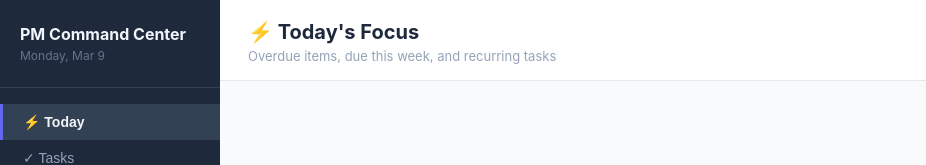
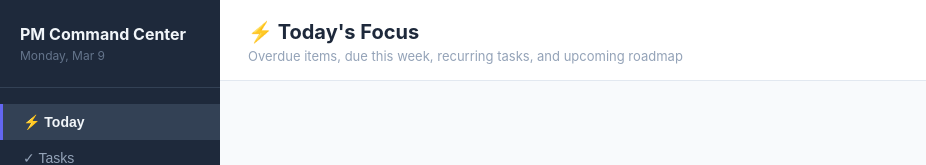
Before and after one commit to gwenlemming-creator/pm-tool, a React (Vite) app in the folder app/: page / in a window 1280 px wide. Shown: the top 165 px of the page, without its empty margins (0-926 px from the left). Built offline with nearby package versions, Linux system fonts and the light colour scheme.

Commit message:
fix: correct today tab roadmap preview logic and code quality

```diff
--- a/app/src/App.jsx
+++ b/app/src/App.jsx
@@ -440,23 +440,15 @@ function TodayView({ data, onToggle, onDelete }) {
   const weekAgenda = data.agenda.filter(a=>!a.discussed&&isDueThisWeek(a.due));
   const recurringDue = data.recurring.filter(r=>r.lastDone!==today);
 
-  function upcomingMonths() {
-    const now = new Date();
-    const months = [];
-    for (let i = 0; i < 3; i++) {
-      const d = new Date(now.getFullYear(), now.getMonth() + i, 1);
-      months.push(`${d.getFullYear()}-${String(d.getMonth()+1).padStart(2,"0")}`);
-    }
-    return months;
-  }
-  const upcoming = upcomingMonths();
+  const now2 = new Date();
+  const upcoming = Array.from({length:3}, (_,i) => { const d = new Date(now2.getFullYear(), now2.getMonth()+i, 1); return `${d.getFullYear()}-${String(d.getMonth()+1).padStart(2,"0")}`; });
   const upcomingRoadmap = data.roadmap.filter(r => !r.added && r.targetMonth && upcoming.includes(r.targetMonth));
 
   const overdueAll = [...overdueTasks.map(t=>({...t,_type:"task"})),...overdueAgenda.map(a=>({...a,_type:"agenda"}))].sort((a,b)=>daysDiff(a.due)-daysDiff(b.due));
   const weekAll = [...weekTasks.map(t=>({...t,_type:"task"})),...weekAgenda.map(a=>({...a,_type:"agenda"}))].sort((a,b)=>daysDiff(a.due)-daysDiff(b.due));
   const sourceLabel = t=>t._type==="task"?"Task":"1:1 Agenda";
 
-  if (overdueAll.length+weekAll.length+recurringDue.length===0) return (
+  if (overdueAll.length+weekAll.length+recurringDue.length+upcomingRoadmap.length===0) return (
     <div style={{ textAlign:"center", padding:"64px 0" }}>
       <div style={{ fontSize:40, marginBottom:16 }}>🎉</div>
       <div style={{ fontSize:16, fontWeight:600, color:"#1e293b", marginBottom:8 }}>You're all caught up!</div>
@@ -477,7 +469,7 @@ function TodayView({ data, onToggle, onDelete }) {
               <span style={{ background:"#ede9fe", color:"#7c3aed", fontSize:11, padding:"2px 8px", borderRadius:6, fontWeight:500, flexShrink:0 }}>
                 {formatMonth(r.targetMonth)}
               </span>
-              {r.notes && <span style={{ fontSize:12, color:"#94a3b8", flexShrink:0, maxWidth:200, overflow:"hidden", textOverflow:"ellipsis", whiteSpace:"nowrap" }}>{r.notes}</span>}
+              {r.notes && <span title={r.notes} style={{ fontSize:12, color:"#94a3b8", flexShrink:0, maxWidth:200, overflow:"hidden", textOverflow:"ellipsis", whiteSpace:"nowrap" }}>{r.notes}</span>}
             </div>
           ))}
         </Section>
@@ -627,7 +619,7 @@ export default function App() {
           <div style={{ display:"flex", alignItems:"center", justifyContent:"space-between", marginBottom:active==="Today"||active==="Notes"?0:16 }}>
             <div>
               <h1 style={{ margin:0, fontSize:20, fontWeight:700, color:"#1e293b" }}>{sectionIcons[active]} {active==="Today"?"Today's Focus":active}</h1>
-              {active==="Today"&&<p style={{margin:"4px 0 0",fontSize:13,color:"#94a3b8"}}>Overdue items, due this week, and recurring tasks</p>}
+              {active==="Today"&&<p style={{margin:"4px 0 0",fontSize:13,color:"#94a3b8"}}>Overdue items, due this week, recurring tasks, and upcoming roadmap</p>}
               {active==="Notes"&&<p style={{margin:"4px 0 0",fontSize:13,color:"#94a3b8"}}>{data.notes.length} note{data.notes.length!==1?"s":""} · click any note to edit</p>}
             </div>
             {active==="Roadmap Queue"&&(
```
